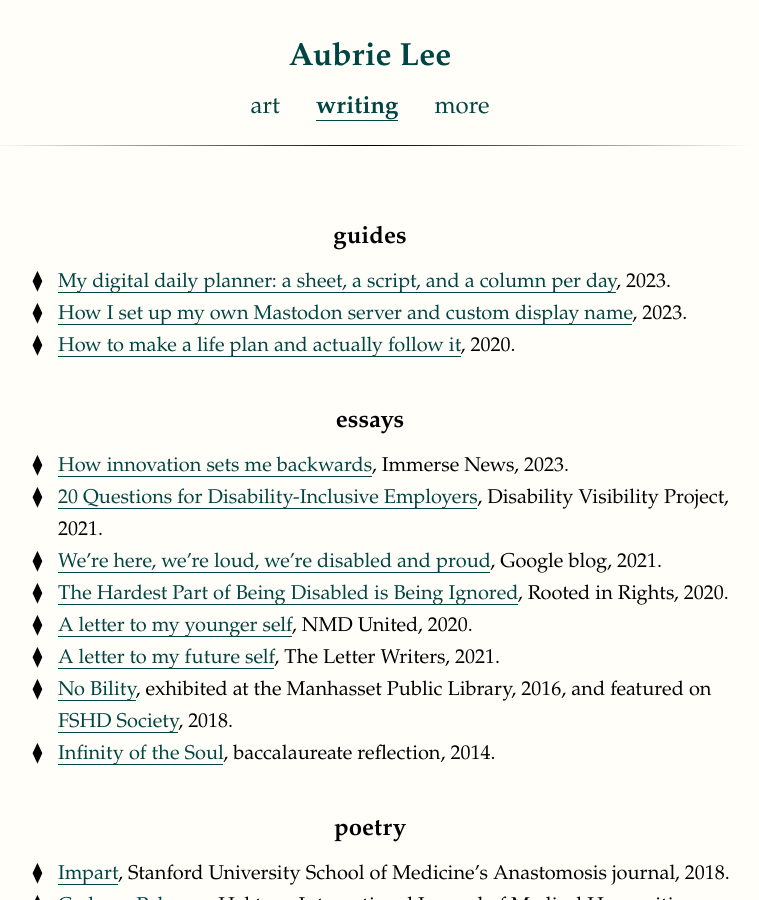
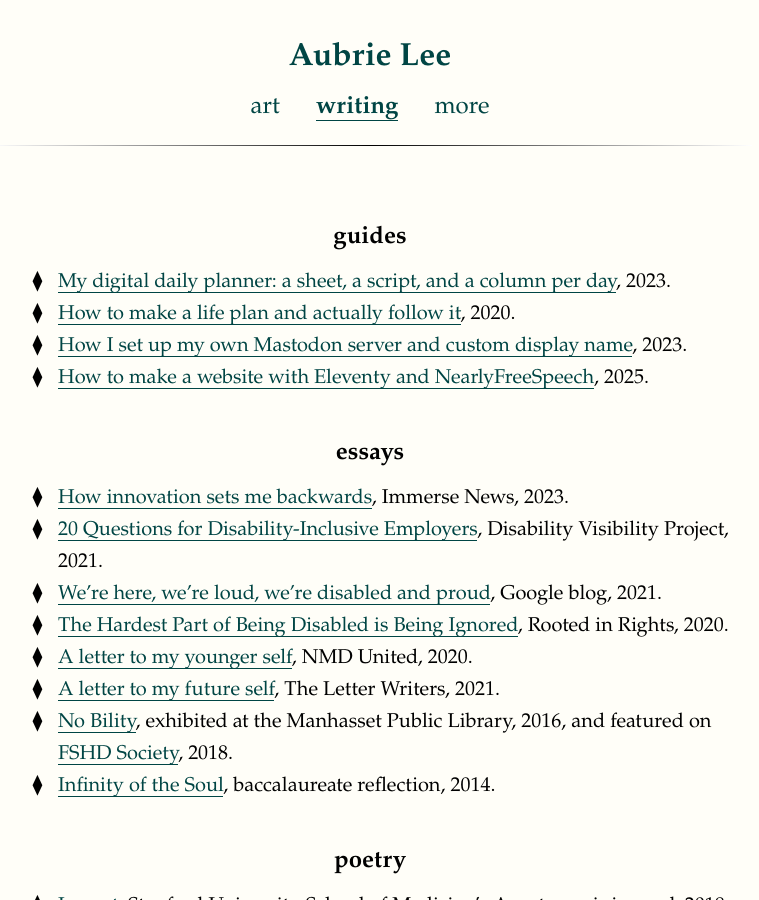
Before and after one commit to aubrielee/aubrielee.github.io, a Jekyll site: the page built from writing.md, in a window 1280 px wide and 900 px high. Shown: the whole window, without its empty margins (270-1029 px from the left). Built offline with Jekyll 4.4.1, drawn with Linux system fonts in a browser that asks for light colours; nearby versions of some CDN libraries; some web fonts are replaced.

Commit message:
Update writing.md

```diff
--- a/writing.md
+++ b/writing.md
@@ -7,8 +7,9 @@ permalink: /writing
 ## guides
 <ul>
     <li><a href="https://aubrielee.com/daily-planner">My digital daily planner: a sheet, a script, and a column per day</a>, 2023.</li>
+    <li><a href="https://aubrie.medium.com/how-to-make-a-life-plan-and-actually-follow-it-801e5335a63a">How to make a life plan and actually follow it</a>, 2020.</li>
     <li><a href="https://aubrielee.com/how-i-set-up-my-own-mastodon-server">How I set up my own Mastodon server and custom display name</a>, 2023.</li>
-    <li><a href="https://aubrie.medium.com/how-to-make-a-life-plan-and-actually-follow-it-801e5335a63a">How to make a life plan and actually follow it</a>, 2020.</li>
+    <li><a href="https://aubrielee.com/eleventy">How to make a website with Eleventy and NearlyFreeSpeech</a>, 2025.</li>
 </ul>
 
 ## essays
```
